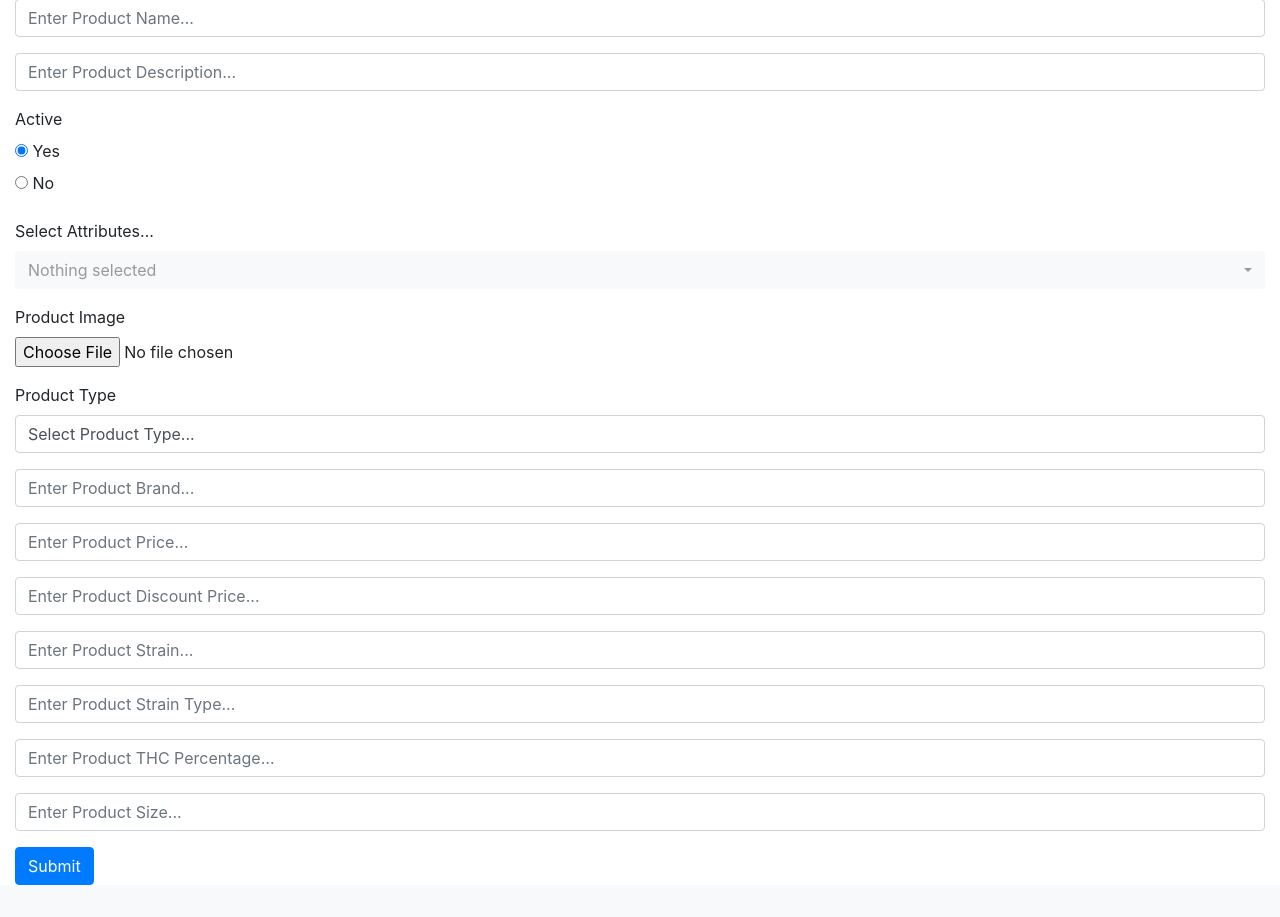
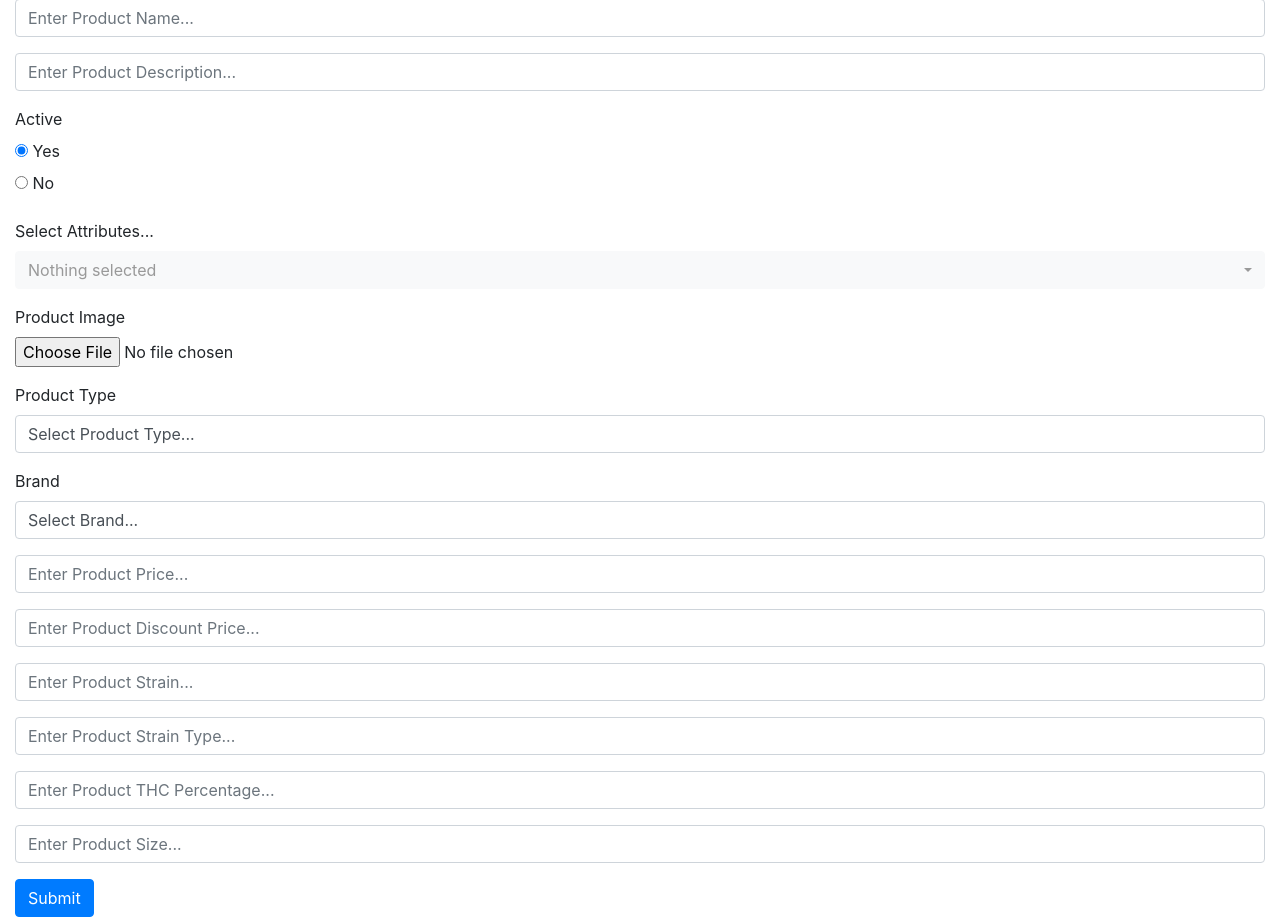
Before and after one commit to GiladSchneider/GreenTree, a Flask app: page /products/add in a window 1280 px wide. Shown: the part 133-1050 px from the top of the page. Before the commit the page ends 1018 px from the top, so only its background shows below. Run offline with Flask 2, Linux system fonts and the light colour scheme; data that the repository does not hold is empty; some libraries are stand-ins or nearby versions.

Commit message:
small changes

```diff
--- a/GreenTree/products.py
+++ b/GreenTree/products.py
@@ -125,5 +125,9 @@ def edit_product_page(product_id):
     # get the attributes
     attributes = get_attributes()
 
+    # grab a list of product brands from the database
+    cursor.execute("SELECT DISTINCT product_brand FROM products")
+    brands = cursor.fetchall()
+
     # return the edit_product page
-    return render_template('edit_product.html', product=results, attributes=attributes, product_types=PRODUCT_TYPES)
+    return render_template('edit_product.html', product=results, attributes=attributes, product_types=PRODUCT_TYPES, brands=brands)
--- a/GreenTree/templates/add_product.html
+++ b/GreenTree/templates/add_product.html
@@ -99,9 +99,15 @@
 
                     <p></p>
 
-                    <!-- create a section for product brand -->
+                    <!-- display the brands and chose one for selection -->
                     <div class="form-group">
-                        <input type="text" class="form-control" id="brand" name="brand" placeholder="Enter Product Brand...">
+                        <label for="brand">Brand</label>
+                        <select class="form-control" id="brand" name="brand">
+                            <option class="form-control" value="0">Select Brand...</option>
+                            {% for brand in brands %}
+                                <option class="form-control" value="{{brand.brand_id}}">{{brand.brand_name}}</option>
+                            {% endfor %}
+                        </select>
                     </div>
 
                     <!-- create a section for product price -->
```
Also changed, not shown: GreenTree/product_adder.py (added, +8 -0 lines), GreenTree/Standard Weed Pics/w1.png (added), GreenTree/Standard Weed Pics/w10.png (added), GreenTree/Standard Weed Pics/w2.png (added), GreenTree/Standard Weed Pics/w3.png (added), GreenTree/Standard Weed Pics/w4.png (added), GreenTree/Standard Weed Pics/w5.png (added), GreenTree/Standard Weed Pics/w6.png (added), GreenTree/Standard Weed Pics/w7.png (added), GreenTree/Standard Weed Pics/w8.png (added), GreenTree/Standard Weed Pics/w9.png (added), GreenTree/static/GFE.jpg (added), 2 other files.
